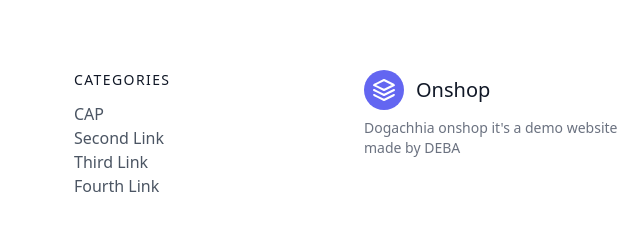
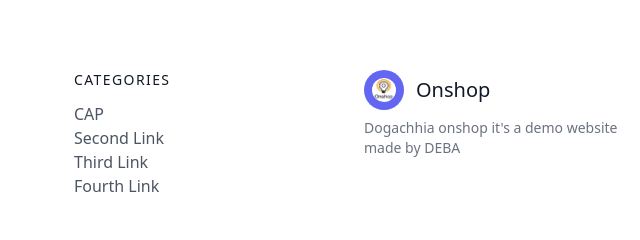
Before and after one commit to deba13112001/onshop, a plain HTML site: page index.html in a window 1280 px wide. Shown: the part 1604-1844 px from the top of the page, 640-1280 px from the left. Drawn offline with nearby package versions, Linux system fonts and the light colour scheme.

Commit message:
Update index.html

```diff
--- a/index.html
+++ b/index.html
@@ -97,7 +97,7 @@
     <div class="container px-5 py-24 mx-auto flex md:items-center lg:items-start md:flex-row md:flex-nowrap flex-wrap flex-col">
       <div class="w-64 flex-shrink-0 md:mx-0 mx-auto text-center md:text-left md:mt-0 mt-10">
         <a class="flex title-font font-medium items-center md:justify-start justify-center text-gray-900">
-          <svg xmlns="http://www.w3.org/2000/svg" fill="none" stroke="currentColor" stroke-linecap="round" stroke-linejoin="round" stroke-width="2" class="w-10 h-10 text-white p-2 bg-indigo-500 rounded-full" viewBox="0 0 24 24">
+          <img src="deba.jpg"" fill="none" stroke="currentColor" stroke-linecap="round" stroke-linejoin="round" stroke-width="2" class="w-10 h-10 text-white p-2 bg-indigo-500 rounded-full" viewBox="0 0 24 24">
             <path d="M12 2L2 7l10 5 10-5-10-5zM2 17l10 5 10-5M2 12l10 5 10-5"></path>
           </svg>
           <span class="ml-3 text-xl">Onshop</span>
```
